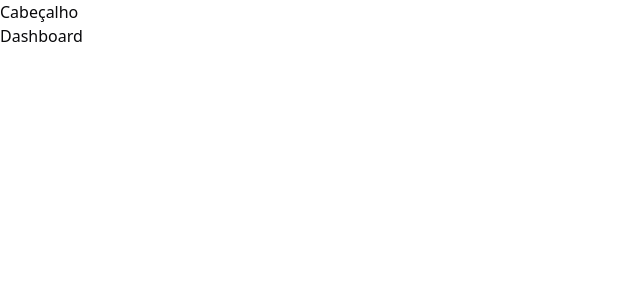
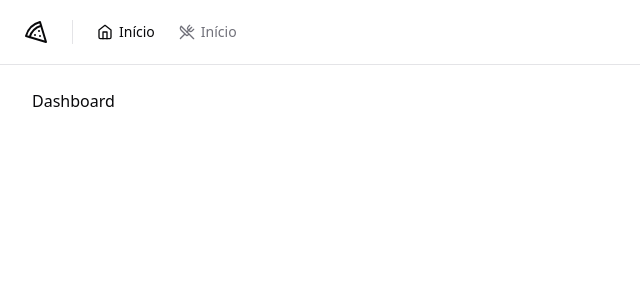
Before and after one commit to eleazar-nascimento/delivery-dashboard-web, a React (Vite) app: page / in a window 1280 px wide. Shown: the top 300 px of the page, without its empty margins (0-640 px from the left). Built offline with nearby package versions, Linux system fonts and the light colour scheme.

Commit message:
feat: creates layout header component

```diff
--- /dev/null
+++ b/src/components/header.tsx
@@ -0,0 +1,27 @@
+import { Home, Pizza, UtensilsCrossed } from 'lucide-react'
+
+import { NavLink } from './nav-link'
+import { Separator } from './ui/separator'
+
+export function Header() {
+  return (
+    <div className="border-b">
+      <div className="flex h-16 items-center gap-6 px-6">
+        <Pizza className="h-6 w-6" />
+
+        <Separator orientation="vertical" className="h-6 " />
+
+        <nav className="flex items-center space-x-4 lg:space-x-6">
+          <NavLink to="/">
+            <Home className="h-4 w-4" />
+            Início
+          </NavLink>
+          <NavLink to="/orders">
+            <UtensilsCrossed className="h-4 w-4" />
+            Início
+          </NavLink>
+        </nav>
+      </div>
+    </div>
+  )
+}
--- /dev/null
+++ b/src/components/nav-link.tsx
@@ -0,0 +1,15 @@
+import { Link, LinkProps, useLocation } from 'react-router-dom'
+
+export type NavLinkProps = LinkProps
+
+export function NavLink(props: NavLinkProps) {
+  const { pathname } = useLocation()
+
+  return (
+    <Link
+      data-current={pathname === props.to}
+      className="fonm flex items-center gap-1.5 text-sm text-muted-foreground hover:text-foreground data-[current=true]:text-foreground"
+      {...props}
+    />
+  )
+}
--- /dev/null
+++ b/src/components/ui/separator.tsx
@@ -0,0 +1,29 @@
+import * as React from "react"
+import * as SeparatorPrimitive from "@radix-ui/react-separator"
+
+import { cn } from "@/lib/utils"
+
+const Separator = React.forwardRef<
+  React.ElementRef<typeof SeparatorPrimitive.Root>,
+  React.ComponentPropsWithoutRef<typeof SeparatorPrimitive.Root>
+>(
+  (
+    { className, orientation = "horizontal", decorative = true, ...props },
+    ref
+  ) => (
+    <SeparatorPrimitive.Root
+      ref={ref}
+      decorative={decorative}
+      orientation={orientation}
+      className={cn(
+        "shrink-0 bg-border",
+        orientation === "horizontal" ? "h-[1px] w-full" : "h-full w-[1px]",
+        className
+      )}
+      {...props}
+    />
+  )
+)
+Separator.displayName = SeparatorPrimitive.Root.displayName
+
+export { Separator }
--- a/src/pages/_layouts/app.tsx
+++ b/src/pages/_layouts/app.tsx
@@ -1,11 +1,13 @@
 import { Outlet } from 'react-router-dom'
+
+import { Header } from '@/components/header'
 
 export function AppLayout() {
   return (
-    <div>
-      <h1>Cabeçalho</h1>
+    <div className="flex min-h-screen flex-col antialiased">
+      <Header />
 
-      <div>
+      <div className="flex flex-1 flex-col gap-4 p-8 pt-6">
         <Outlet />
       </div>
     </div>
--- a/src/pages/_layouts/auth.tsx
+++ b/src/pages/_layouts/auth.tsx
@@ -3,7 +3,7 @@
 
 export function AuthLayout() {
   return (
-    <div className="grid min-h-screen grid-cols-2">
+    <div className="grid min-h-screen grid-cols-2 antialiased">
       <div className="flex h-full flex-col justify-between border-r border-foreground/5 bg-muted p-10 text-muted-foreground">
         <div className="flex items-center gap-3 text-lg font-medium text-foreground">
           <Truck className="h-5 w-5" />
```
